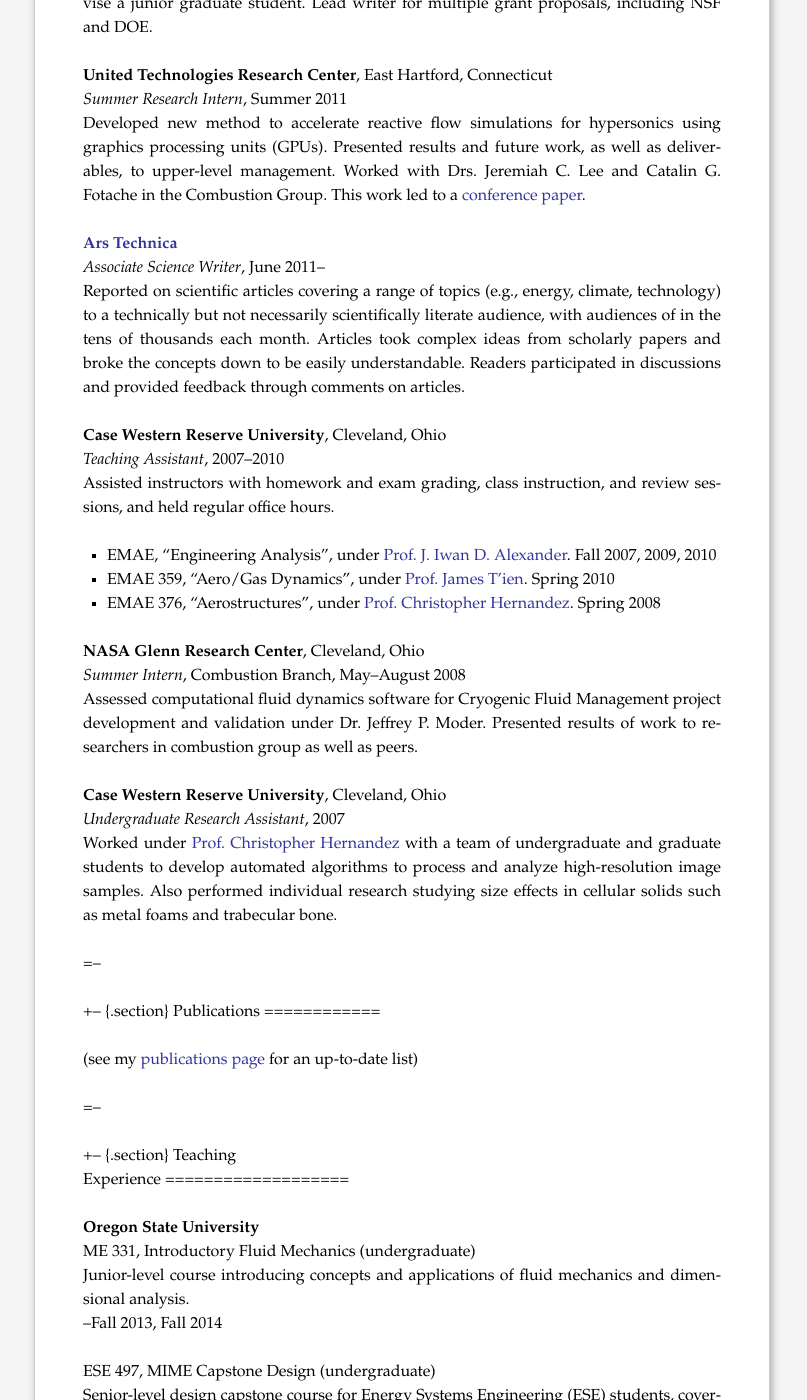
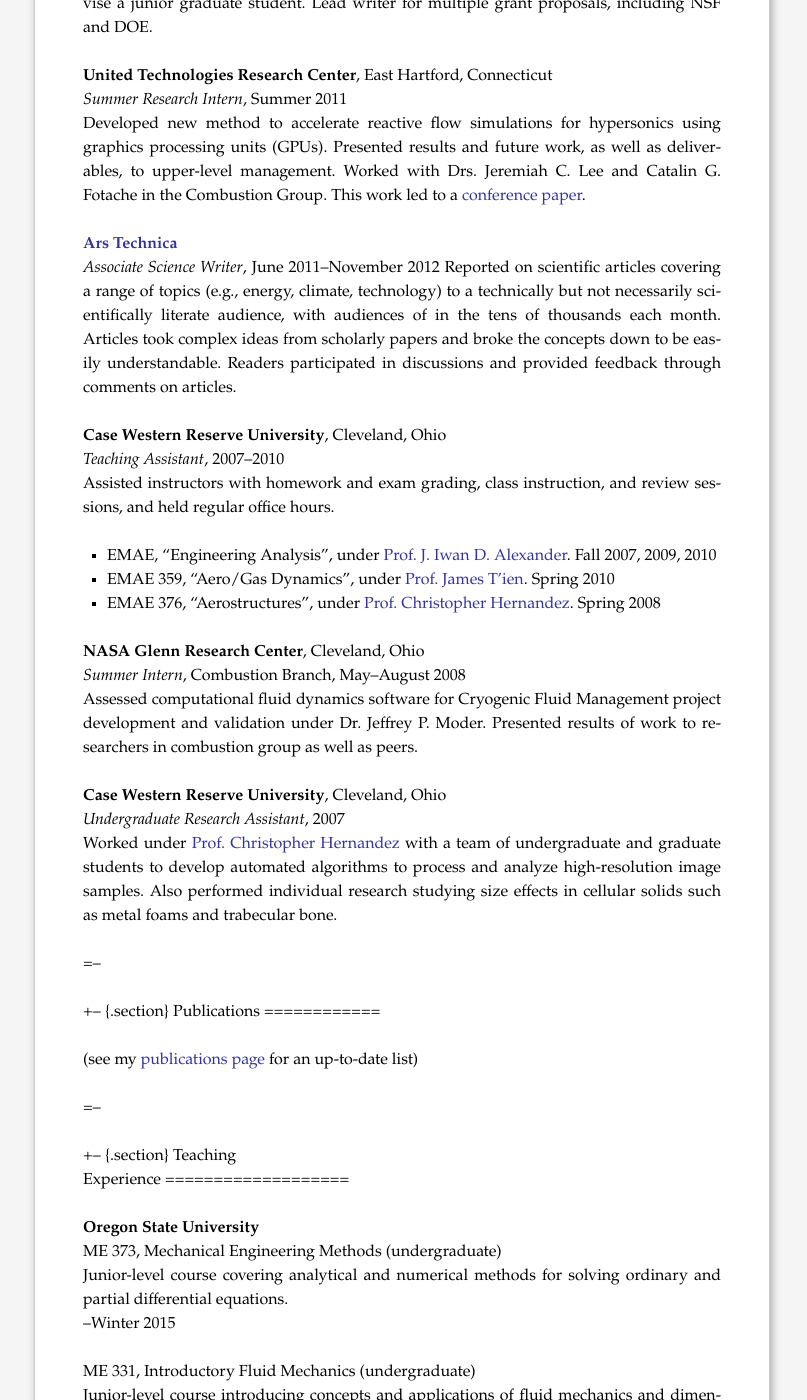
Before and after one commit to kyleniemeyer/kyleniemeyer.com, a Jekyll site: the page built from CV/index.markdown, in a window 1280 px wide and 1400 px high, scrolled down 1471 px. Shown: the whole window, without its empty margins (238-1045 px from the left). Built offline with Jekyll 4.4.1, drawn with Linux system fonts in a browser that asks for light colours; Markdown is read by kramdown in place of the engine named in the settings; some of the changed text lies outside the part shown.

Commit message:
Updated CV

```diff
--- a/CV/index.markdown
+++ b/CV/index.markdown
@@ -64,7 +64,7 @@
 C. Lee and Catalin G. Fotache in the Combustion Group. This work led to a [conference paper](/files/pubs/niemeyer_etal_essci2011.pdf).
 
 **[Ars Technica](http://arstechnica.com/)**
-*Associate Science Writer*, June 2011--
+*Associate Science Writer*, June 2011--November 2012
 Reported on scientific articles covering a range of topics (e.g., energy,
 climate, technology) to a technically but not necessarily scientifically
 literate audience, with audiences of in the tens of thousands each month.
@@ -111,6 +111,10 @@
 ===================
 
 **Oregon State University**
+ME 373, Mechanical Engineering Methods (undergraduate)
+Junior-level course covering analytical and numerical methods for solving ordinary and partial differential equations.
+--Winter 2015
+
 ME 331, Introductory Fluid Mechanics (undergraduate)
 Junior-level course introducing concepts and applications of fluid mechanics and dimensional analysis.
 --Fall 2013, Fall 2014
@@ -154,12 +158,17 @@
  * *Combustion and Flame*
  * *SAE International Journal of Aerospace*
  * *International Journal of Energetic Materials and Chemical Propulsion*
+ * *Journal of Computational Physics*
 
 **Conference Reviewer**
 
  * SAE World Congress
  * ASME Internal Combustion Engine Fall Meeting
  * SAE 2014 International Powertrain, Fuels & Lubricants Meeting
+
+**Proposal/Award Referee**
+
+ * National Defense Science and Engineering Graduate (NDSEG) Fellowship 2015
 
 **Professional Affiliations**
 
```
